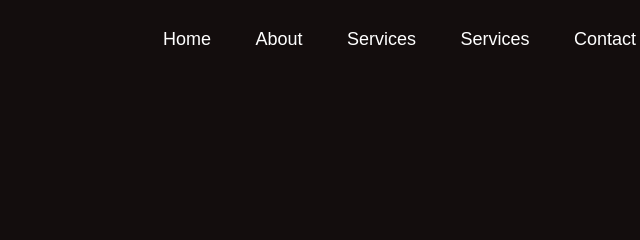
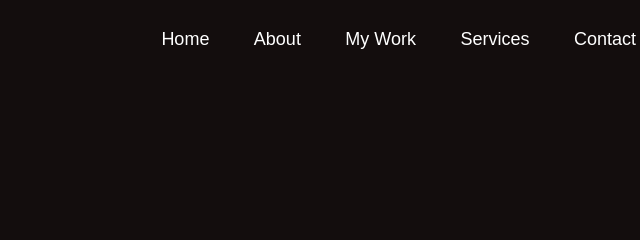
Before and after one commit to TanushiPal/Resume, a plain HTML site: page index.html in a window 1280 px wide. Shown: the top 240 px of the page, 496-1136 px from the left. Drawn offline with Linux system fonts and the light colour scheme.

Commit message:
Update index.html

```diff
--- a/index.html
+++ b/index.html
@@ -15,7 +15,7 @@
                 <ul id="sidemenu">
                     <li><a href="#header">Home</a></li>
                     <li><a href="#about">About</a></li>
-                    <li><a href="#services">Services</a></li>
+                    <li><a href="#services">My Work</a></li>
                     <li><a href="#portfolio">Services</a></li>
                     <li><a href="#contact">Contact</a></li>
                     <i class="fa-regular fa-circle-xmark fas" onclick="closemenu()" ></i>
```
